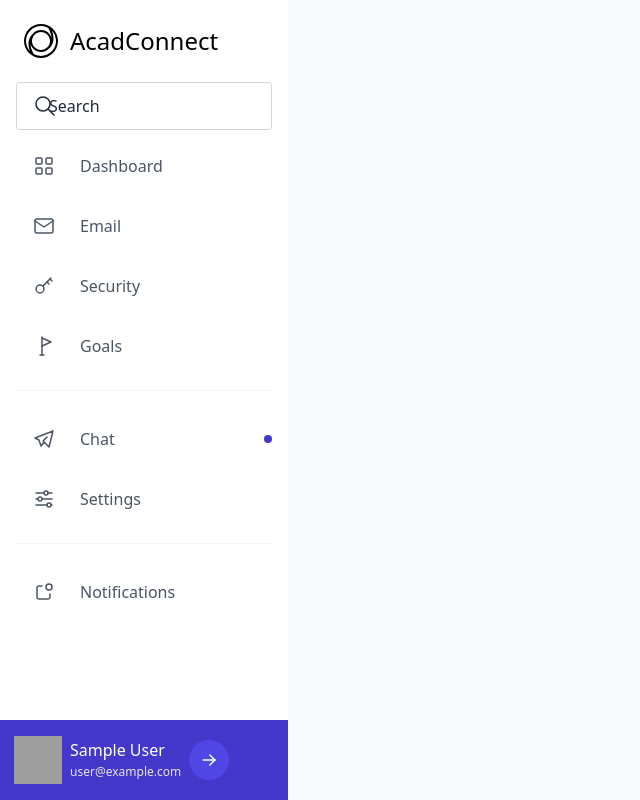
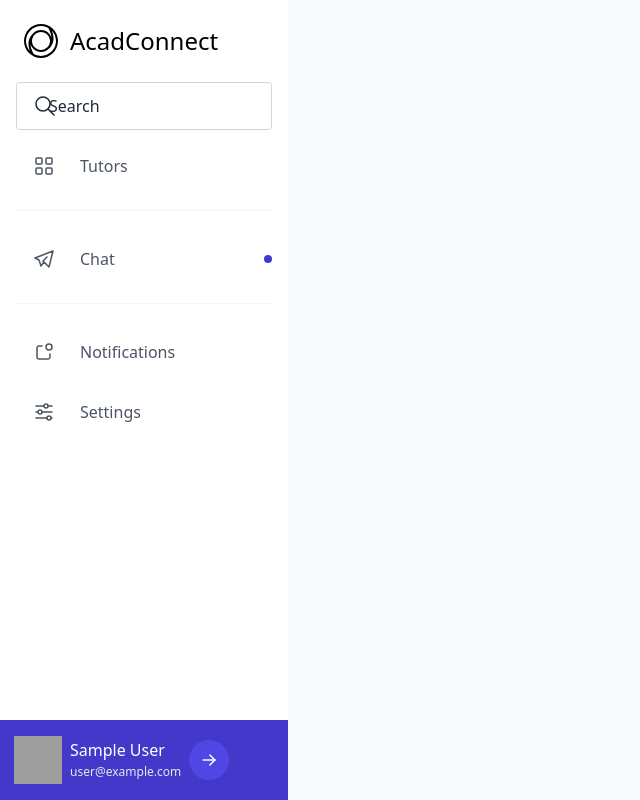
Before and after one commit to MrRamPoudel/Tutor, a Next.js app: page / in a window 1280 px wide. Shown: the whole page, without its empty margins (0-640 px from the left). Built offline with nearby package versions, Linux system fonts and the light colour scheme; no server answers; sample sign-in values are in the browser's storage; grey boxes are pictures that could not be loaded.

Commit message:
Remove unused button from nav bar

```diff
--- a/components/layout/main-navigation.js
+++ b/components/layout/main-navigation.js
@@ -68,31 +68,7 @@ const MainNavigation = () => {
                   <path d="M9 14H5C4.44772 14 4 14.4477 4 15V19C4 19.5523 4.44772 20 5 20H9C9.55228 20 10 19.5523 10 19V15C10 14.4477 9.55228 14 9 14Z" stroke="currentColor" strokeWidth="1.5" strokeLinecap="round" strokeLinejoin="round" />
                   <path d="M19 14H15C14.4477 14 14 14.4477 14 15V19C14 19.5523 14.4477 20 15 20H19C19.5523 20 20 19.5523 20 19V15C20 14.4477 19.5523 14 19 14Z" stroke="currentColor" strokeWidth="1.5" strokeLinecap="round" strokeLinejoin="round" />
                 </svg>
-                <p className="text-base leading-4 ">Dashboard</p>
-              </button>
-              <button className="focus:outline-none flex jusitfy-start hover:text-white focus:bg-indigo-700 focus:text-white hover:bg-indigo-700 text-gray-600 rounded py-3 pl-4  items-center w-full  space-x-6">
-                <svg width={24} height={24} viewBox="0 0 24 24" fill="none" xmlns="http://www.w3.org/2000/svg">
-                  <path d="M19 5H5C3.89543 5 3 5.89543 3 7V17C3 18.1046 3.89543 19 5 19H19C20.1046 19 21 18.1046 21 17V7C21 5.89543 20.1046 5 19 5Z" stroke="currentColor" strokeWidth="1.5" strokeLinecap="round" strokeLinejoin="round" />
-                  <path d="M3 7L12 13L21 7" stroke="currentColor" strokeWidth="1.5" strokeLinecap="round" strokeLinejoin="round" />
-                </svg>
-                <p className="text-base leading-4 ">Email</p>
-              </button>
-              <button className="focus:outline-none flex justify-start items-center space-x-6 hover:text-white focus:bg-indigo-700 focus:text-white hover:bg-indigo-700 text-gray-600 rounded  py-3 pl-4  w-full ">
-                <svg width={24} height={24} viewBox="0 0 24 24" fill="none" xmlns="http://www.w3.org/2000/svg">
-                  <path d="M8 19C10.2091 19 12 17.2091 12 15C12 12.7909 10.2091 11 8 11C5.79086 11 4 12.7909 4 15C4 17.2091 5.79086 19 8 19Z" stroke="currentColor" strokeWidth="1.5" strokeLinecap="round" strokeLinejoin="round" />
-                  <path d="M10.85 12.15L19 4" stroke="currentColor" strokeWidth="1.5" strokeLinecap="round" strokeLinejoin="round" />
-                  <path d="M18 5L20 7" stroke="currentColor" strokeWidth="1.5" strokeLinecap="round" strokeLinejoin="round" />
-                  <path d="M15 8L17 10" stroke="currentColor" strokeWidth="1.5" strokeLinecap="round" strokeLinejoin="round" />
-                </svg>
-                <p className="text-base leading-4  ">Security</p>
-              </button>
-              <button className="flex justify-start items-center space-x-6 hover:text-white focus:outline-none focus:bg-indigo-700 focus:text-white hover:bg-indigo-700 text-gray-600 rounded py-3 pl-4  w-full ">
-                <svg width={24} height={24} viewBox="0 0 24 24" fill="none" xmlns="http://www.w3.org/2000/svg">
-                  <path d="M8 21H12" stroke="currentColor" strokeWidth="1.5" strokeLinecap="round" strokeLinejoin="round" />
-                  <path d="M10 21V3" stroke="currentColor" strokeWidth="1.5" strokeLinecap="round" strokeLinejoin="round" />
-                  <path d="M10 4L19 8L10 12" stroke="currentColor" strokeWidth="1.5" strokeLinecap="round" strokeLinejoin="round" />
-                </svg>
-                <p className="text-base leading-4  ">Goals</p>
+                <p className="text-base leading-4 ">Tutors</p>
               </button>
             </div>
             <div className="w-full px-4">
@@ -110,6 +86,18 @@ const MainNavigation = () => {
                   <div className="ml-28 p-1 bg-indigo-700 rounded-full"></div>
                 </div>
               </button>
+            </div>
+            <div className="w-full px-4">
+              <hr className=" border-gray-100 w-full" />
+            </div>
+            <div className="mt-6 flex flex-col justify-start items-start  px-4 w-full space-y-3 pb-5 ">
+              <button className="focus:outline-none flex justify-start items-center space-x-6 hover:text-white focus:bg-indigo-700 focus:text-white hover:bg-indigo-700 text-gray-600 rounded  py-3 pl-4  w-full ">
+                <svg width={24} height={24} viewBox="0 0 24 24" fill="none" xmlns="http://www.w3.org/2000/svg">
+                  <path d="M10 6H7C6.46957 6 5.96086 6.21071 5.58579 6.58579C5.21071 6.96086 5 7.46957 5 8V17C5 17.5304 5.21071 18.0391 5.58579 18.4142C5.96086 18.7893 6.46957 19 7 19H16C16.5304 19 17.0391 18.7893 17.4142 18.4142C17.7893 18.0391 18 17.5304 18 17V14" stroke="currentColor" strokeWidth="1.5" strokeLinecap="round" strokeLinejoin="round" />
+                  <path d="M17 10C18.6569 10 20 8.65685 20 7C20 5.34315 18.6569 4 17 4C15.3431 4 14 5.34315 14 7C14 8.65685 15.3431 10 17 10Z" stroke="currentColor" strokeWidth="1.5" strokeLinecap="round" strokeLinejoin="round" />
+                </svg>
+                <p className="text-base leading-4  ">Notifications</p>
+              </button>
               <button className="focus:outline-none flex justify-start items-center space-x-6 hover:text-white focus:bg-indigo-700 focus:text-white hover:bg-indigo-700 text-gray-600 rounded  py-3 pl-4  w-full ">
                 <svg width={24} height={24} viewBox="0 0 24 24" fill="none" xmlns="http://www.w3.org/2000/svg">
                   <path d="M14 8C15.1046 8 16 7.10457 16 6C16 4.89543 15.1046 4 14 4C12.8954 4 12 4.89543 12 6C12 7.10457 12.8954 8 14 8Z" stroke="currentColor" strokeWidth="1.5" strokeLinecap="round" strokeLinejoin="round" />
@@ -123,18 +111,6 @@ const MainNavigation = () => {
                   <path d="M19 18H20" stroke="currentColor" strokeWidth="1.5" strokeLinecap="round" strokeLinejoin="round" />
                 </svg>
                 <p className="text-base leading-4  ">Settings</p>
-              </button>
-            </div>
-            <div className="w-full px-4">
-              <hr className=" border-gray-100 w-full" />
-            </div>
-            <div className="mt-6 flex flex-col justify-start items-start  px-4 w-full space-y-3 pb-5 ">
-              <button className="focus:outline-none flex justify-start items-center space-x-6 hover:text-white focus:bg-indigo-700 focus:text-white hover:bg-indigo-700 text-gray-600 rounded  py-3 pl-4  w-full ">
-                <svg width={24} height={24} viewBox="0 0 24 24" fill="none" xmlns="http://www.w3.org/2000/svg">
-                  <path d="M10 6H7C6.46957 6 5.96086 6.21071 5.58579 6.58579C5.21071 6.96086 5 7.46957 5 8V17C5 17.5304 5.21071 18.0391 5.58579 18.4142C5.96086 18.7893 6.46957 19 7 19H16C16.5304 19 17.0391 18.7893 17.4142 18.4142C17.7893 18.0391 18 17.5304 18 17V14" stroke="currentColor" strokeWidth="1.5" strokeLinecap="round" strokeLinejoin="round" />
-                  <path d="M17 10C18.6569 10 20 8.65685 20 7C20 5.34315 18.6569 4 17 4C15.3431 4 14 5.34315 14 7C14 8.65685 15.3431 10 17 10Z" stroke="currentColor" strokeWidth="1.5" strokeLinecap="round" strokeLinejoin="round" />
-                </svg>
-                <p className="text-base leading-4  ">Notifications</p>
               </button>
             </div>
             <div className="mt-36 absolute bottom-0 bg-indigo-700 justify-start space-x-2 items-center py-4 px-3.5 w-full ">
```
Also changed, not shown: 1 other file (tests, documents, lock files or other folders).
